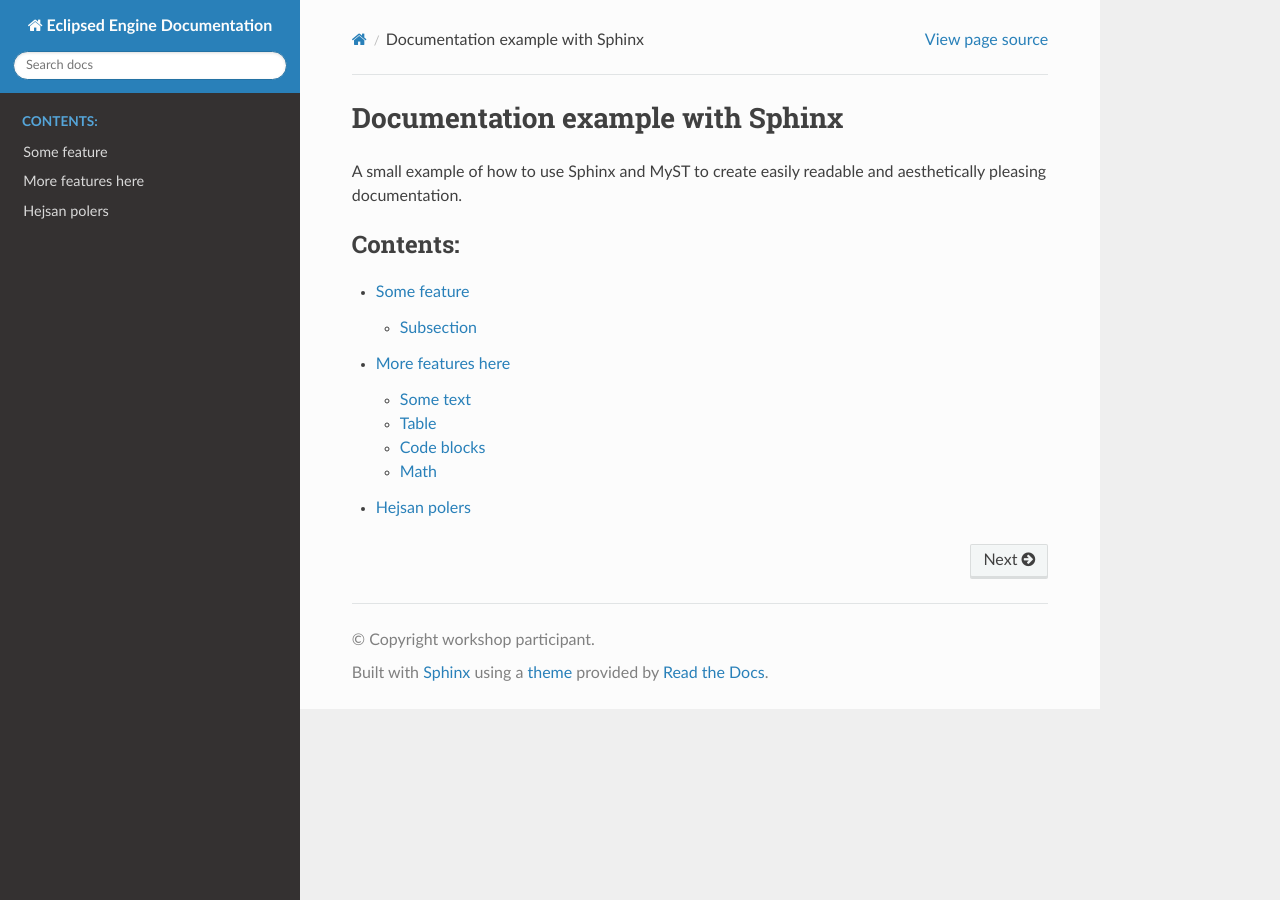
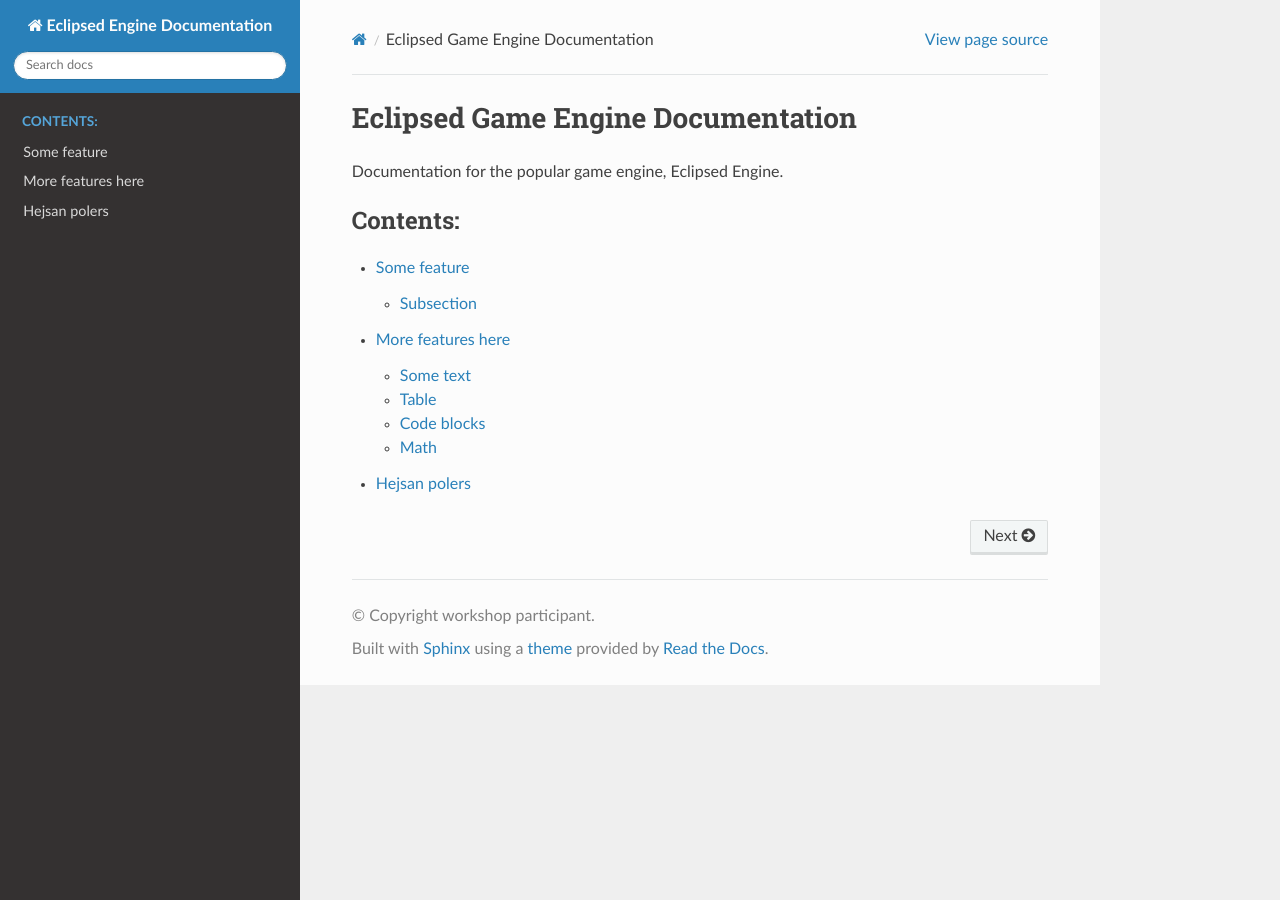
Before and after one commit to Eclipsed-Interactive/Eclipsed-Documentation, a Sphinx documentation site: the page built from doc/index.md, in a window 1280 px wide. Built offline with Sphinx 7.4.7 and the Read the Docs theme 3.1.0, drawn with Linux system fonts in a browser that asks for light colours; pages that are not in the unit, such as notebooks, are missing from menus.

Commit message:
Update index.md

````diff
--- a/doc/index.md
+++ b/doc/index.md
@@ -1,8 +1,6 @@
-# Documentation example with Sphinx
+# Eclipsed Game Engine Documentation
 
-A small example of how to use Sphinx and MyST
-to create easily readable and aesthetically pleasing
-documentation.
+Documentation for the popular game engine, Eclipsed Engine.
 
 ```{toctree}
 :maxdepth: 30
````
Also changed, not shown: other parts of doc/index.md (+1 -1 lines).
